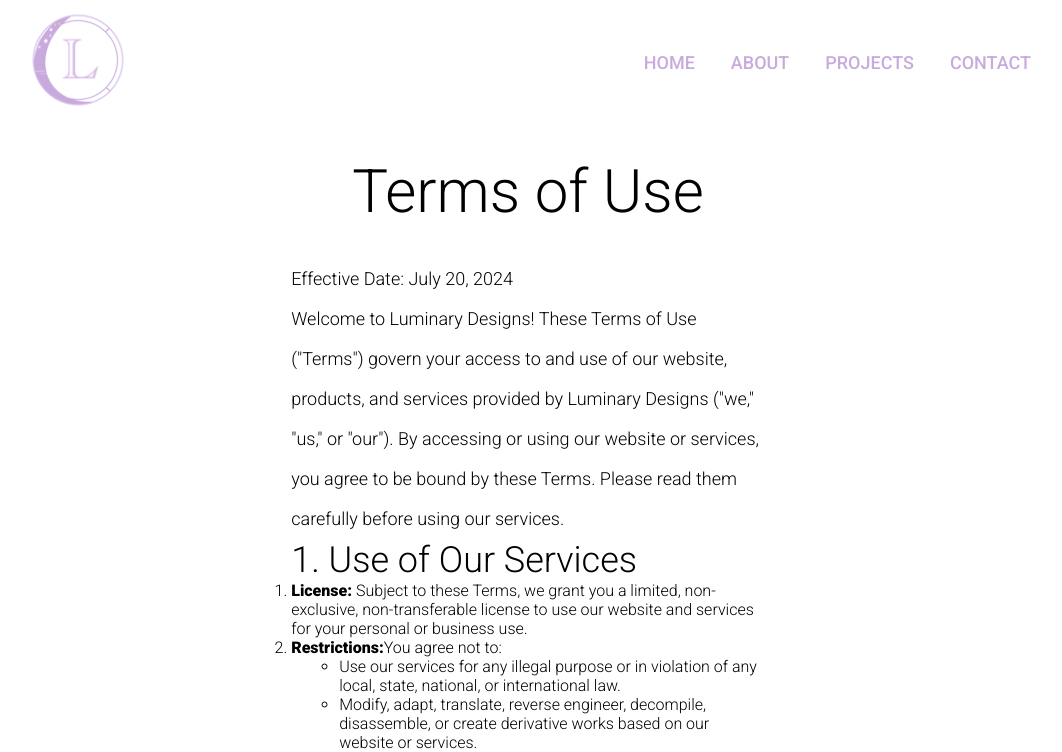
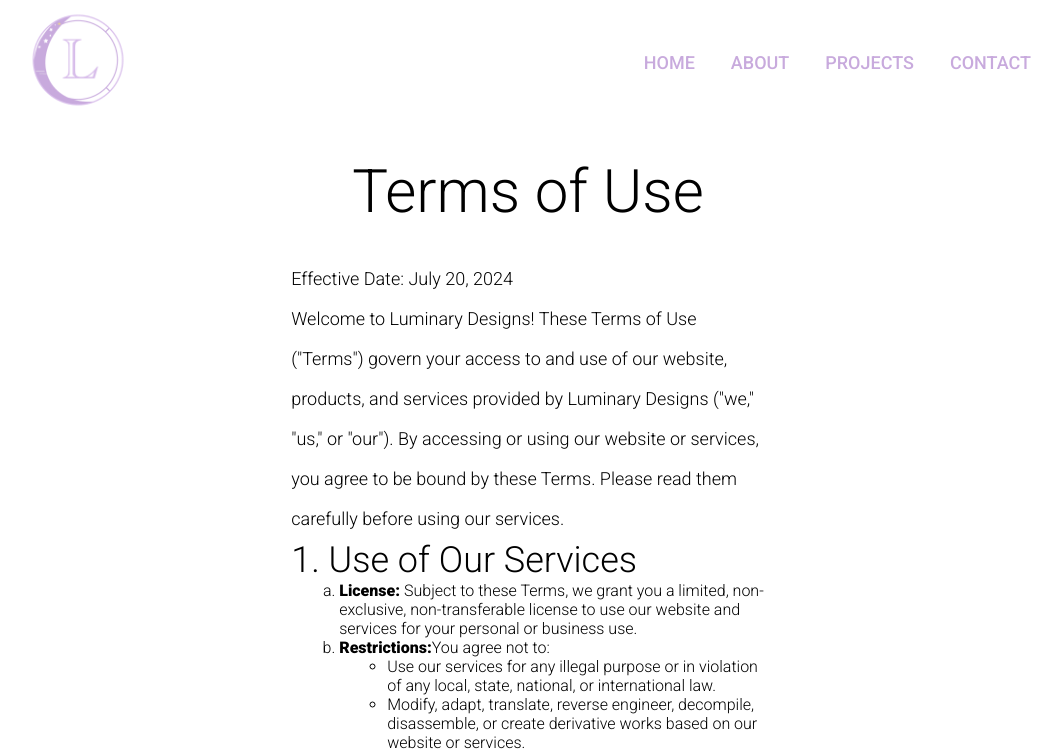
Before and after one commit to sherlineau/LuminaryDesign, a React (Vite) app: page /terms-of-use in a window 1280 px wide. Shown: the top 752 px of the page, without its empty margins (112-1174 px from the left). Built offline with nearby package versions, Linux system fonts and the light colour scheme.

Commit message:
added styling to ordered list for all policy pages

```diff
--- a/src/index.css
+++ b/src/index.css
@@ -80,8 +80,12 @@
   background-color: #ecd98b;
 }
 
-.policies ul{
+.policies ul, .policies ol{
   padding-left: 3rem;
+}
+
+.policies ol {
+  list-style: lower-alpha;
 }
 
 .bold {
```
